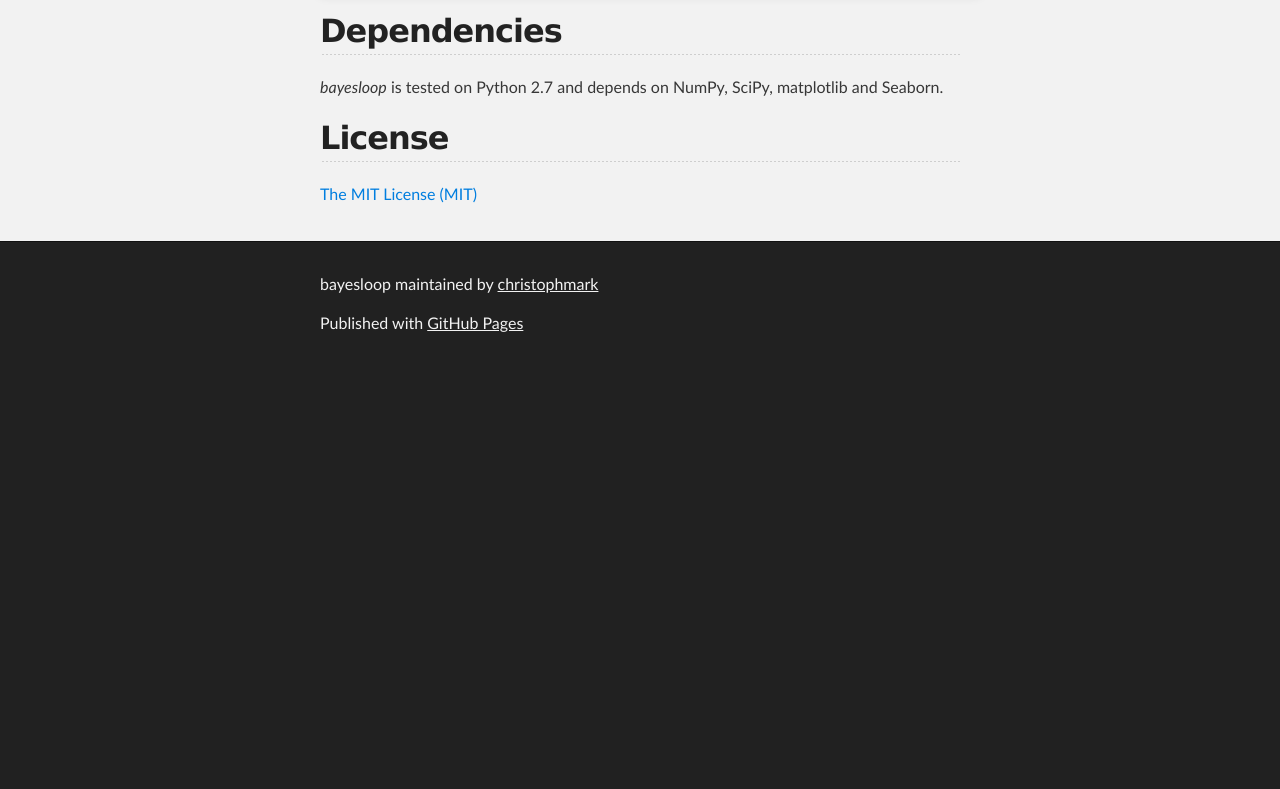
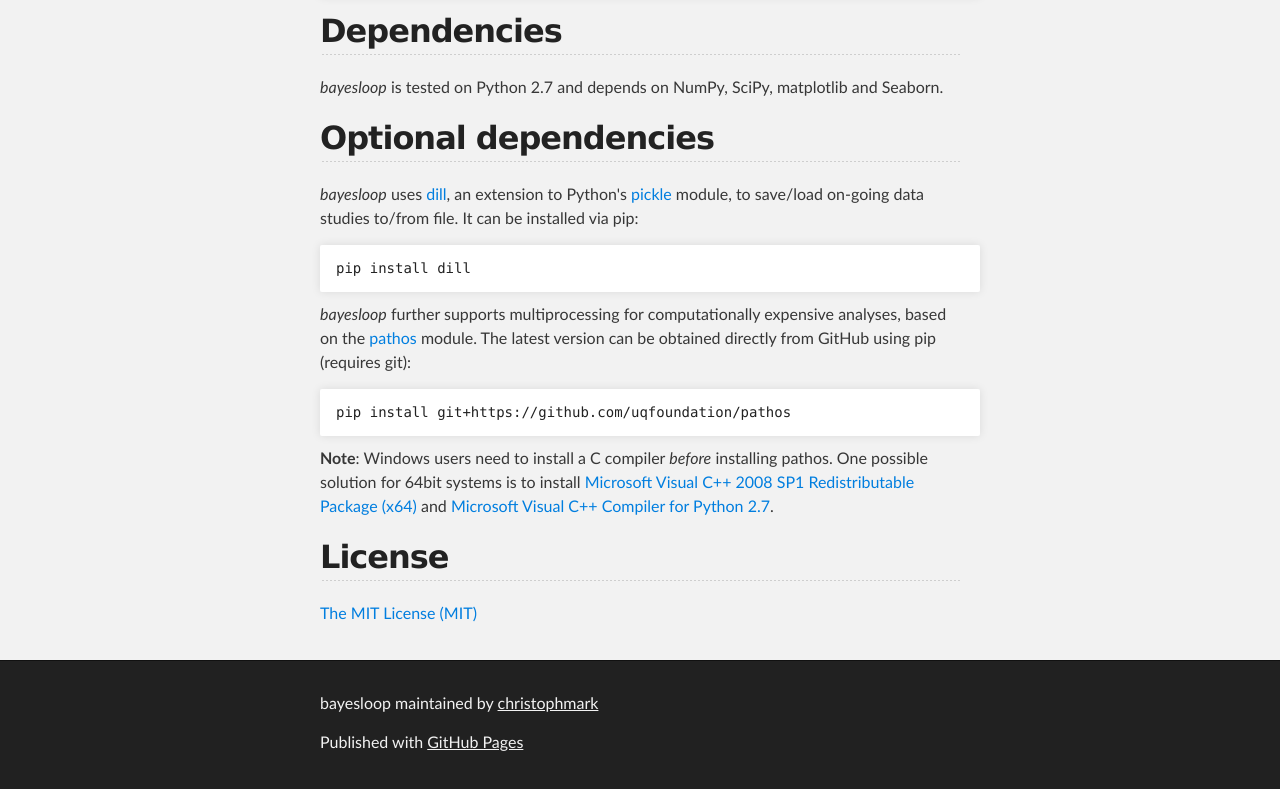
Before and after one commit to christophmark/bayesloop, a plain HTML site: page index.html in a window 1280 px wide. Shown: the part 2616-3405 px from the top of the page. Before the commit the page ends 2986 px from the top, so only its background shows below. Drawn offline with Linux system fonts and the light colour scheme.

Commit message:
Added optional dependencies

```diff
--- a/index.html
+++ b/index.html
@@ -106,6 +106,22 @@
 <p><em>bayesloop</em> is tested on Python 2.7 and depends on NumPy, SciPy, matplotlib and Seaborn.</p>
 
 <h2>
+<a id="optionaldependencies" class="anchor" href="#dependencies" aria-hidden="true"><span class="octicon octicon-link"></span></a>Optional dependencies</h2>
+
+<p><em>bayesloop</em> uses <a href="https://pypi.python.org/pypi/dill">dill</a>, an extension to Python's <a href="https://docs.python.org/2/library/pickle.html">pickle</a> module, to save/load on-going data studies to/from file. It can be installed via pip:</p>
+
+<pre><code>pip install dill
+</code></pre>
+
+<p><em>bayesloop</em> further supports multiprocessing for computationally expensive analyses, based on the <a href="https://github.com/uqfoundation/pathos">pathos</a> module. The latest version can be obtained directly from GitHub using pip (requires git):</p>
+
+<pre><code>pip install git+https://github.com/uqfoundation/pathos
+</code></pre>
+
+<p><strong>Note</strong>: Windows users need to install a C compiler <em>before</em> installing pathos. One possible solution for 64bit systems is to install <a href="http://www.microsoft.com/en-us/download/confirmation.aspx?id=2092">Microsoft Visual C++ 2008 SP1 Redistributable Package (x64)</a> and <a href="http://www.microsoft.com/en-us/download/details.aspx?id=44266">Microsoft Visual C++ Compiler for Python 2.7</a>.</p>
+
+
+<h2>
 <a id="license" class="anchor" href="#license" aria-hidden="true"><span class="octicon octicon-link"></span></a>License</h2>
 
 <p><a href="https://github.com/christophmark/bayesloop/blob/master/LICENSE">The MIT License (MIT)</a></p>
```
